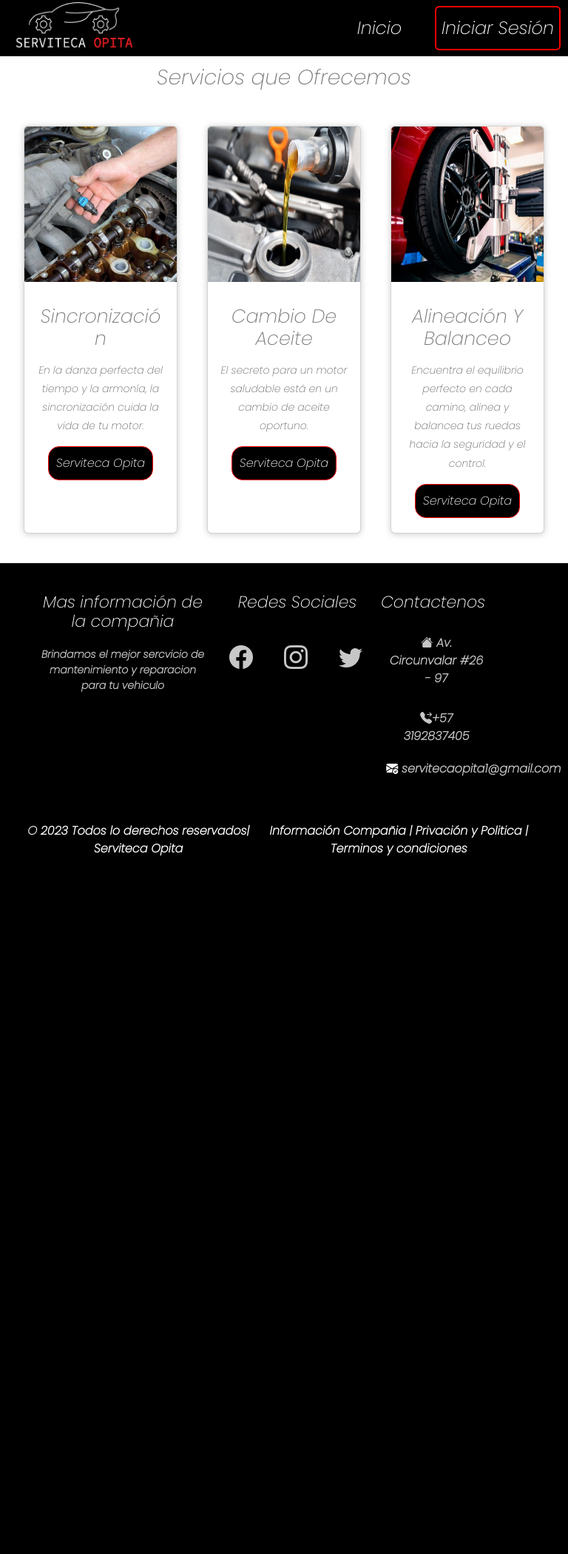
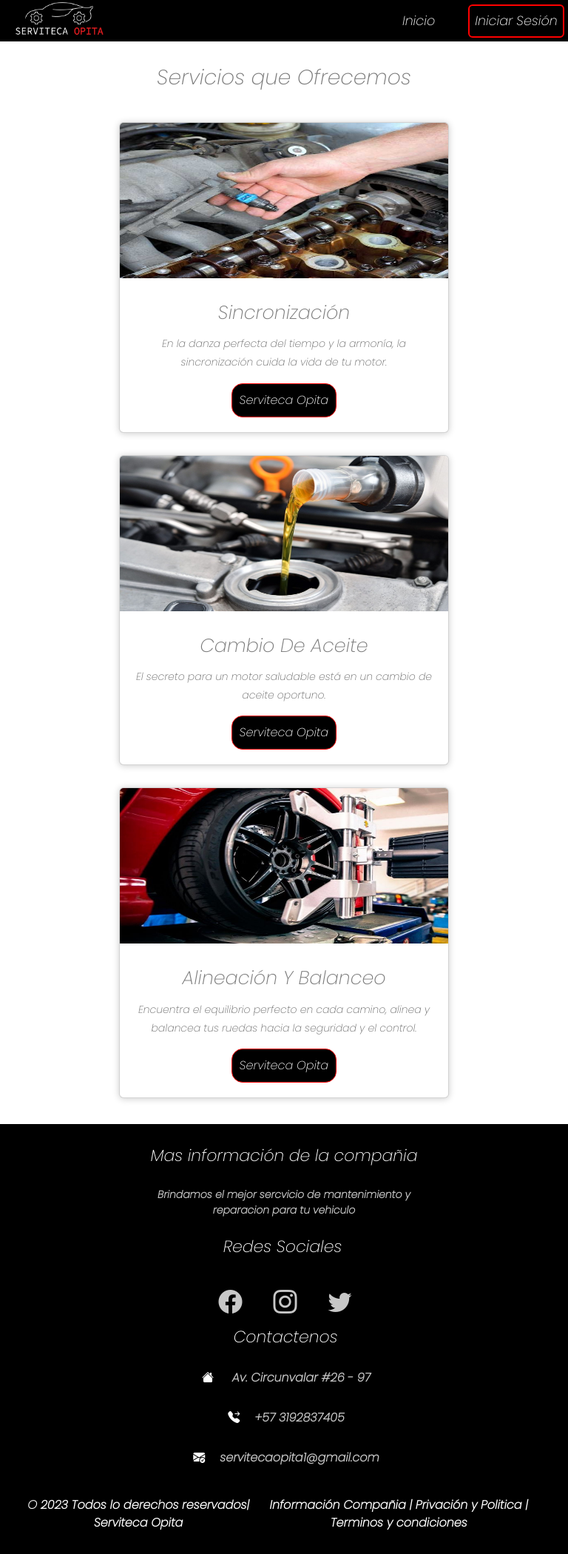
Before and after one commit to TheEmmanuel2710/ProyectoServiteca, a Django app: page / in a window 768 px wide. Shown: the whole page at 74% size. Before the commit the page ends 1157 px from the top, so only its background shows below. Run offline with Django 4.2, Linux system fonts and the light colour scheme; some libraries are stand-ins or nearby versions.

Commit message:
avances en el responsive y otras modificaciones

```diff
--- a/GestionServiteca/GestionServiteca/urls.py
+++ b/GestionServiteca/GestionServiteca/urls.py
@@ -61,7 +61,7 @@
     path('habilitar_usuario/<int:user_id>/', views.habilitarUsuario),
     path('deshabilitar_usuario/<int:user_id>/', views.deshabilitarUsuario),
     path('vistaGraficas/', views.mostrarGrafica1),
-    path('<str:cualquier_cosa>/', views.redireccionar),
+    path('<str:texto>/', views.urlValidacion),
 
 ]
 if settings.DEBUG:
--- a/GestionServiteca/appGestionServiteca/static/css/app.css
+++ b/GestionServiteca/appGestionServiteca/static/css/app.css
@@ -92,9 +93,7 @@
 }
 
 .row2 label {
-        margin-top: 10px;
     margin-left: 20px;
-        max-width: 140px;
 }
 
 .container-footer {
@@ -880,16 +870,29 @@
         color: #fff;
         font-weight: 500;
         margin-left: 160px;
-                margin-right:-90px;
+        margin-right: -90px;
         transition: .5s;
     }
 
+    .column2 {
+        margin-right: 10%;
     }
+
+    #Contactenos {
+        margin-right: 10%;
+    }
+
+    .row2 {
+        margin-right: 15%;
+    }
+}
+
+
 
 
 @media only screen and (min-width:820px) {
 
-        #logo{
+    #logo {
         width: 160px;
         height: 70px;
         margin-left: -80px;
@@ -1127,9 +1144,156 @@
 
 
 
-        #Contactenos {
-           margin-left: 50px;
+}
+
+
+@media only screen and (min-width:636px) and (max-width:905px) {
+    .container-card {
+        flex-wrap: wrap;
+        justify-content: center;
+        align-items: center;
+    }
+
+    .card {
+        margin: 15px;
+        width: 60%;
+    }
+
+    .container-body {
+        flex-direction: column;
+    }
+
+    .column1,
+    .column2 {
+
+        flex-basis: 100%;
+        margin-bottom: 10px;
+        display: grid;
+        place-items: center;
+
+    }
+
+    .column3 {
+        margin-left: 10%;
+    }
+
+    #footer {
+        flex-direction: column;
+        align-items: center;
+        padding: 10px 0;
+
+        display: grid;
+        place-items: center;
+
+    }
+
+    .container-footer-all {
+        padding: 20px;
         display: grid;
         place-items: center;
     }
+
+    .row2 {
+        display: grid;
+        place-items: center;
+        margin-left: 20px;
     }
+
+
+
+    .redes {
+
+        margin-left: 25px;
+    }
+
+    #logo {
+        width: 120px;
+        height: 50px;
+        margin-left: -80px;
+    }
+
+    .navigation a {
+        position: relative;
+        font-size: 1.1em;
+        color: #fff;
+        text-decoration: none;
+        font-weight: 500;
+        margin-left: -20px;
+
+
+    }
+
+    .navigation .btnLogin-popup {
+        width: 130px;
+        height: 45px;
+        background: transparent;
+        border: 2px solid #ff0000;
+        outline: none;
+        border-radius: 6px;
+        cursor: pointer;
+        font-size: 1.1em;
+        color: #fff;
+        font-weight: 500;
+        margin-right: -95px;
+        transition: .5s;
+    }
+
+
+}
+
+
+@media only screen and (min-width:912px) and (max-width:1024px) {
+    .container-card {
+        flex-wrap: wrap;
+        justify-content: center;
+        align-items: center;
+    }
+
+    .card {
+        margin: 15px;
+        width: 60%;
+    }
+
+    #footer {
+        color: white;
+        position: relative;
+    }
+
+    .footer {
+        max-width: 1200px;
+        margin: auto;
+        display: flex;
+        padding: 20px;
+        justify-content: space-between;
+
+    }
+    .column3 {
+        margin-left: 10%;
+    }
+
+    #footer {
+        flex-direction: column;
+        align-items: center;
+        padding: 10px 0;
+
+        display: grid;
+        place-items: center;
+
+    }
+
+    .container-footer-all {
+        padding: 20px;
+        display: grid;
+        place-items: center;
+    }
+
+    .row2 {
+
+        margin-left: 20px;
+    }
+
+    .redes {
+
+        margin-left: 25px;
+    }
+}
--- a/GestionServiteca/appGestionServiteca/templates/inicio.html
+++ b/GestionServiteca/appGestionServiteca/templates/inicio.html
@@ -45,7 +45,17 @@
 </div>
 {% if  mensaje2 %}
 <script>
-   alert("Nuestro sistema detecta que la url ingresada no es valida,redireccionado..");
+    Swal.fire({
+        title: 'Sistema Serviteca',
+        text: '{{mensaje2}}',
+        icon: 'info',
+        confirmButtonColor: '#3085d6',
+        confirmButtonText: 'Aceptar'
+    }).then((result) => {
+        if (result.isConfirmed) {
+            location.href = "/"
+        }
+    });
 </script>
 {% endif %}
 {%endblock %}
--- a/GestionServiteca/appGestionServiteca/templates/piePagina.html
+++ b/GestionServiteca/appGestionServiteca/templates/piePagina.html
@@ -1,4 +1,4 @@
-<div class="text-center fw-bold text-white ">
+<div class="text-center fw-bold text-white " id="footer2">
     <div class="container-footer-all">
         <div class="container-body">
             <div class="column1">
@@ -20,18 +20,18 @@
                 </div>
             </div>
             <div class="column3">
-                <h1 id="Contactenos" style="margin-right:47px ;">Contactenos</h1>
-                <div class="row2" style="margin-right: 58px;">
-                    <label><i class="bi bi-house-fill" style="font-size: 1rem;"> Av. Circunvalar #26 - 97</i></label>
+                <h1 id="Contactenos" >Contactenos</h1>
+                <div class="row2" >
+                   <i  class="bi bi-house-fill"> <label> Av. Circunvalar #26 - 97</label></i>
 
                 </div>
-                <div class="row2" style="margin-right: 58px;">
-                    <label><i class="bi bi-telephone-forward-fill" style="font-size: 1rem;">+57 3192837405</i></label>
+                <div class="row2" >
+                    <i class="bi bi-telephone-forward-fill"><label>+57 3192837405</label></i>
 
                 </div>
-                <div class="row2" style="margin-right: 58px;">
-                    <i class="bi bi-envelope-check-fill" style="margin-left: 13%;"></i>
-                    <label id="correoxd" style="margin-top: 0%; margin-left: 3%;">servitecaopita1@gmail.com</label>
+                <div class="row2"">
+                    <i class="bi bi-envelope-check-fill"><label id="correoxd">servitecaopita1@gmail.com</label></i>
+
                 </div>
             </div>
         </div>
--- a/GestionServiteca/appGestionServiteca/views.py
+++ b/GestionServiteca/appGestionServiteca/views.py
@@ -26,8 +26,8 @@
 datosSesion={"user":None,"rutaFoto":None, "rol":None}
 
 
-def redireccionar(request, cualquier_cosa):
-    mensaje2 = "URL NO ENCONTRADA"
+def urlValidacion(request, texto):
+    mensaje2 = "Nuestro sistema detecta que la ulr ingresada no es valida,por favor verifique."
     if not request.user.is_authenticated:
         return render(request,"inicio.html", {"mensaje2": mensaje2})
     if request.user.groups.filter(name='Asistente').exists():
@@ -36,8 +36,6 @@
          return render(request, "administrador/inicio.html", {"mensaje2": mensaje2})
     elif request.user.groups.filter(name='Tecnico').exists():
          return render(request, "tecnico/inicio.html", {"mensaje2": mensaje2})
-
-
 
 
 def inicio(request):
```
Also changed, not shown: other parts of GestionServiteca/appGestionServiteca/static/css/app.css (+70 -64 lines), GestionServiteca/appGestionServiteca/templates/administrador/inicio.html (+12 -2 lines), GestionServiteca/appGestionServiteca/templates/asistente/inicio.html (+12 -2 lines), GestionServiteca/appGestionServiteca/templates/tecnico/inicio.html (+11 -2 lines), GestionServiteca/media/Car4.png (deleted), GestionServiteca/media/Car5.png (deleted), GestionServiteca/media/Car6.png (deleted). Lines whose indentation alone changed are shown as unchanged.
